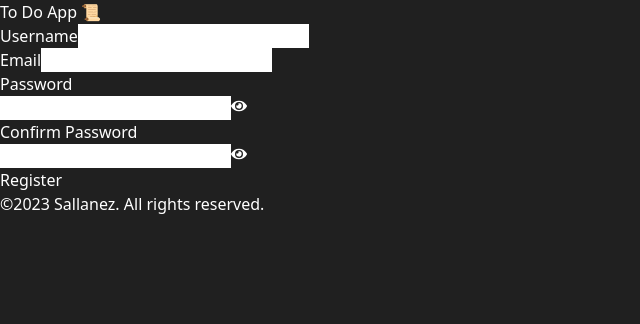
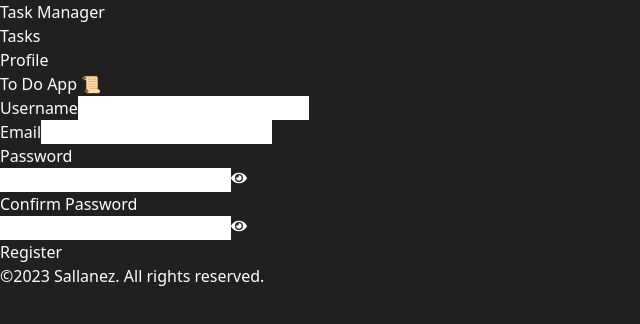
Before and after one commit to Saul19-L98/toDoTasksApp, a React (Vite) app in the folder client/: page /register in a window 1280 px wide. Shown: the top 324 px of the page, without its empty margins (0-640 px from the left). Built offline with nearby package versions, Linux system fonts and the light colour scheme; the HTML template or start-up script is replaced by a standard one.

Commit message:
before flowbite

```diff
--- a/client/src/App.tsx
+++ b/client/src/App.tsx
@@ -8,11 +8,13 @@ import Tasks from './pages/Tasks';
 import TaskForm from './pages/TaskForm';
 import ProtectedRoutes from './routes/ProtectedRoutes';
 import { Profile } from './pages/Profile';
+import Navbar from './components/Navbar';
 
 function App() {
   return (
     <AuthProvider>
       <BrowserRouter>
+        <Navbar />
         <Routes>
           <Route path='/' element={<Home />} />
           <Route path='/about' element={<h1>About</h1>} />
--- /dev/null
+++ b/client/src/components/Navbar.tsx
@@ -0,0 +1,59 @@
+import { Link } from 'react-router-dom';
+import { useAuth } from '../context/AuthContext';
+
+const Navbar = () => {
+  const { isAuthenticated } = useAuth();
+  return (
+    <nav className='flex justify-between px-10 py-5 my-3 '>
+      <h1 className='text-2xl font-bold'>Task Manager</h1>
+      <ul className='flex gap-x-2'>
+        {isAuthenticated ? (
+          <>
+            <li>
+              <Link
+                to='/add-tasks'
+                className='px-4 py-2 text-lg font-semibold text-white rounded hover:bg-white hover:text-black'
+              >
+                Add Task
+              </Link>
+            </li>
+
+            <li>
+              <Link
+                to='/profile'
+                className='px-4 py-2 text-lg font-semibold text-white rounded hover:bg-white hover:text-black'
+              >
+                Profile
+              </Link>
+            </li>
+            <li>
+              <Link
+                to='/'
+                className='px-4 py-2 text-lg font-semibold text-white rounded hover:bg-white hover:text-black'
+              >
+                Logout
+              </Link>
+            </li>
+          </>
+        ) : (
+          <>
+            <li>
+              <Link
+                to='/tasks'
+                className='px-4 py-2 text-lg font-semibold text-white rounded hover:bg-white hover:text-black'
+              >
+                Tasks
+              </Link>
+            </li>
+            <li>
+              <Link to='/profile' className='text-lg font-semibold text-white'>
+                Profile
+              </Link>
+            </li>
+          </>
+        )}
+      </ul>
+    </nav>
+  );
+};
+export default Navbar;
--- a/client/src/components/shared/Container/FormContainer.tsx
+++ b/client/src/components/shared/Container/FormContainer.tsx
@@ -14,7 +14,7 @@ const FormContainer = ({
   onSubmit,
 }: FormContainerProps) => {
   return (
-    <div className='flex flex-col justify-center w-full h-screen max-w-md p-10 mx-auto rounded-md bg-stone-800'>
+    <div className='flex flex-col justify-center w-full max-w-md p-10 mx-auto rounded-md bg-stone-800'>
       <Title className='text-4xl text-center'>{title}</Title>
       <form
         className='pt-6 pb-8 mb-4 align-middle rounded shadow-md bg-stone-8080'
--- a/client/src/pages/Tasks.tsx
+++ b/client/src/pages/Tasks.tsx
@@ -34,7 +34,7 @@ const Tasks = () => {
     // eslint-disable-next-line react-hooks/exhaustive-deps
   }, [tasks]);
 
-  if (isTasksEmpty || loading) {
+  if (isTasksEmpty && loading) {
     return <TasksEmpty />;
   }
 
```
